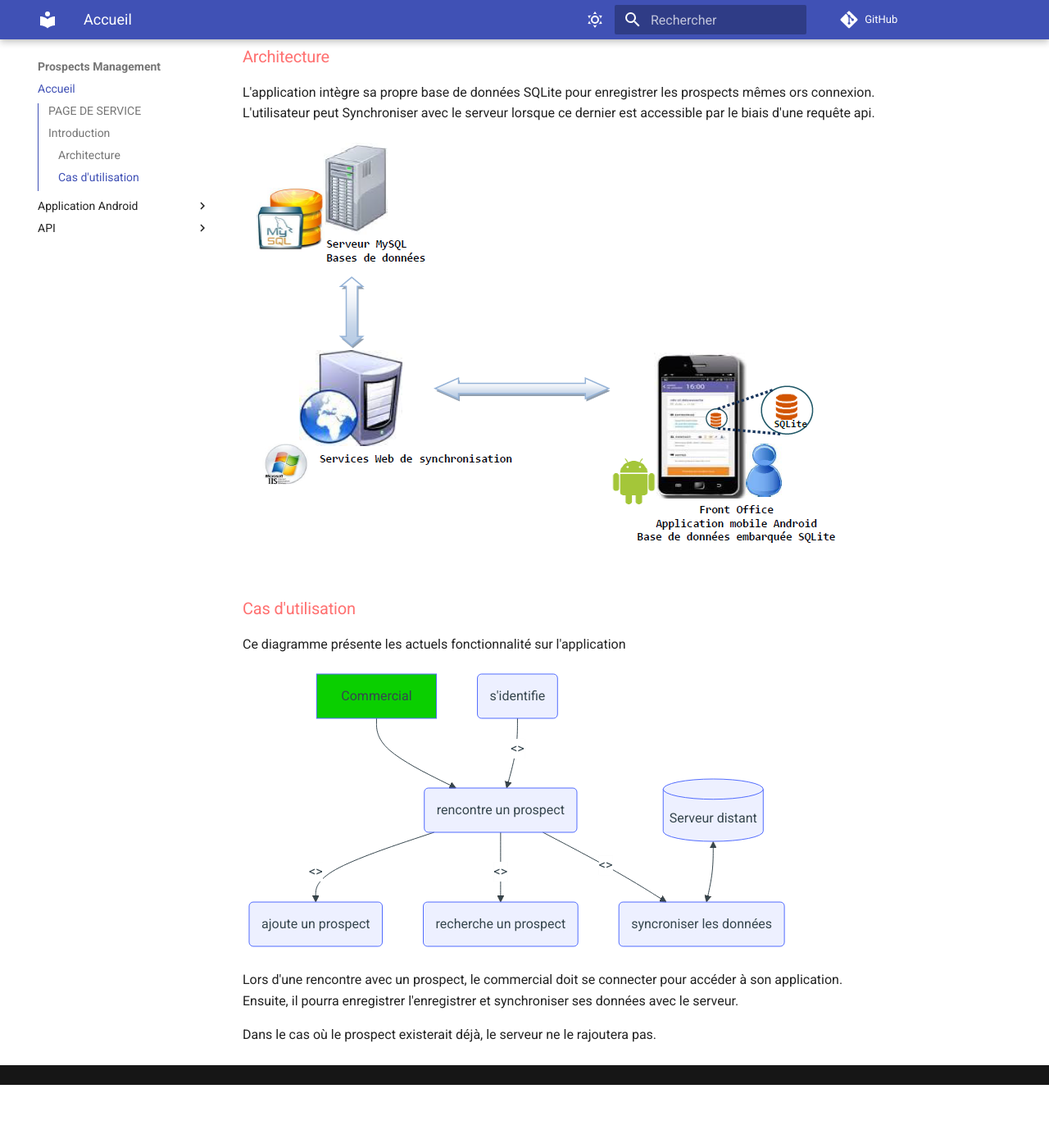
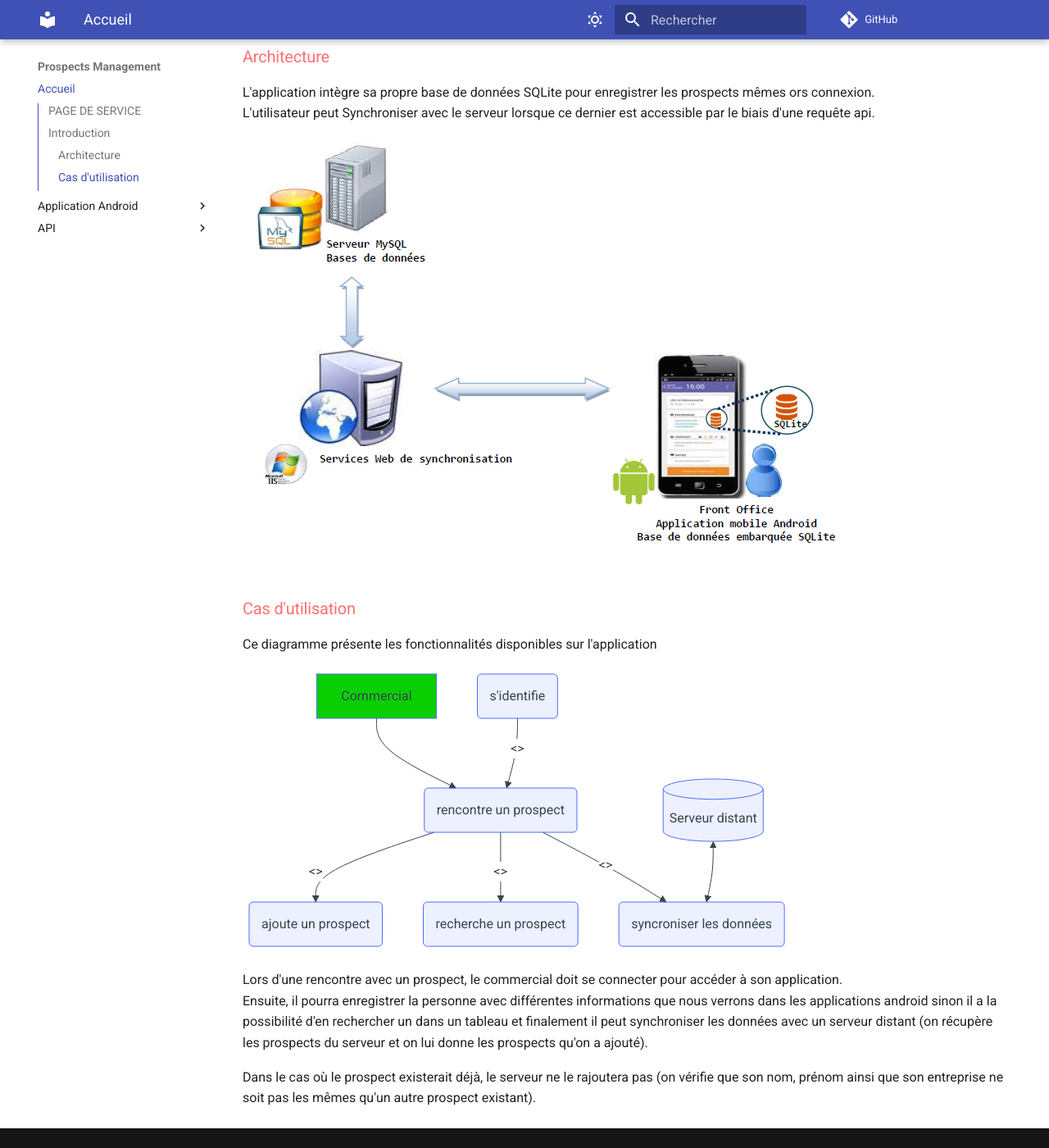
Before and after one commit to LhoMars/ProspectsManagement, an MkDocs documentation site: the page built from docs/index.md, in a window 1280 px wide and 1400 px high, scrolled down 836 px. Shown: the whole window at 82% size. Built offline with MkDocs 1.6.1 and Material for MkDocs 9.7.7, drawn with Linux system fonts in a browser that asks for light colours; comment, search, counter and statistics services are not loaded; before the commit the page ends 2159 px from its top, so only the background shows below that.

Commit message:
Diagramme d'utilisation doc

````diff
--- a/docs/index.md
+++ b/docs/index.md
@@ -36,13 +36,13 @@ L'utilisateur peut Synchroniser avec le serveur lorsque ce dernier est accessibl
 
 ### Cas d'utilisation
 
-Ce diagramme présente les actuels fonctionnalité sur l'application
+Ce diagramme présente les fonctionnalités disponibles sur l'application
 
 ```mermaid
 graph TB
 rencontre(rencontre un prospect)
 identifie(s'identifie)
-ajoutepr(ajoute un prospect)
+ajoutpr(ajoute un prospect)
 recherchepr(recherche un prospect)
 sync(syncroniser les données)
 serveurBdd[(Serveur distant)]
@@ -51,13 +51,17 @@ Commercial:::user --> rencontre
     classDef user fill:#0acf00;
 
 identifie -- <<include>> --> rencontre
-rencontre -- <<extend>> --> ajoutepr
+rencontre -- <<extend>> --> ajoutpr
 rencontre -- <<extend>> --> recherchepr
 rencontre -- <<extend>> --> sync
 serveurBdd <--> sync
 ```
 
 Lors d'une rencontre avec un prospect, le commercial doit se connecter pour accéder à son application.
-Ensuite, il pourra enregistrer l'enregistrer et synchroniser ses données avec le serveur.
+Ensuite, il pourra enregistrer la personne avec différentes informations que nous verrons dans les applications
+android sinon il a la possibilité d'en rechercher un dans un tableau et finalement il peut synchroniser
+les données avec un serveur distant (on récupère les prospects du serveur et on lui donne les prospects qu'on
+a ajouté).
 
-Dans le cas où le prospect existerait déjà, le serveur ne le rajoutera pas.
+Dans le cas où le prospect existerait déjà, le serveur ne le rajoutera pas (on vérifie que son nom, prénom ainsi
+que son entreprise ne soit pas les mêmes qu'un autre prospect existant).
````
